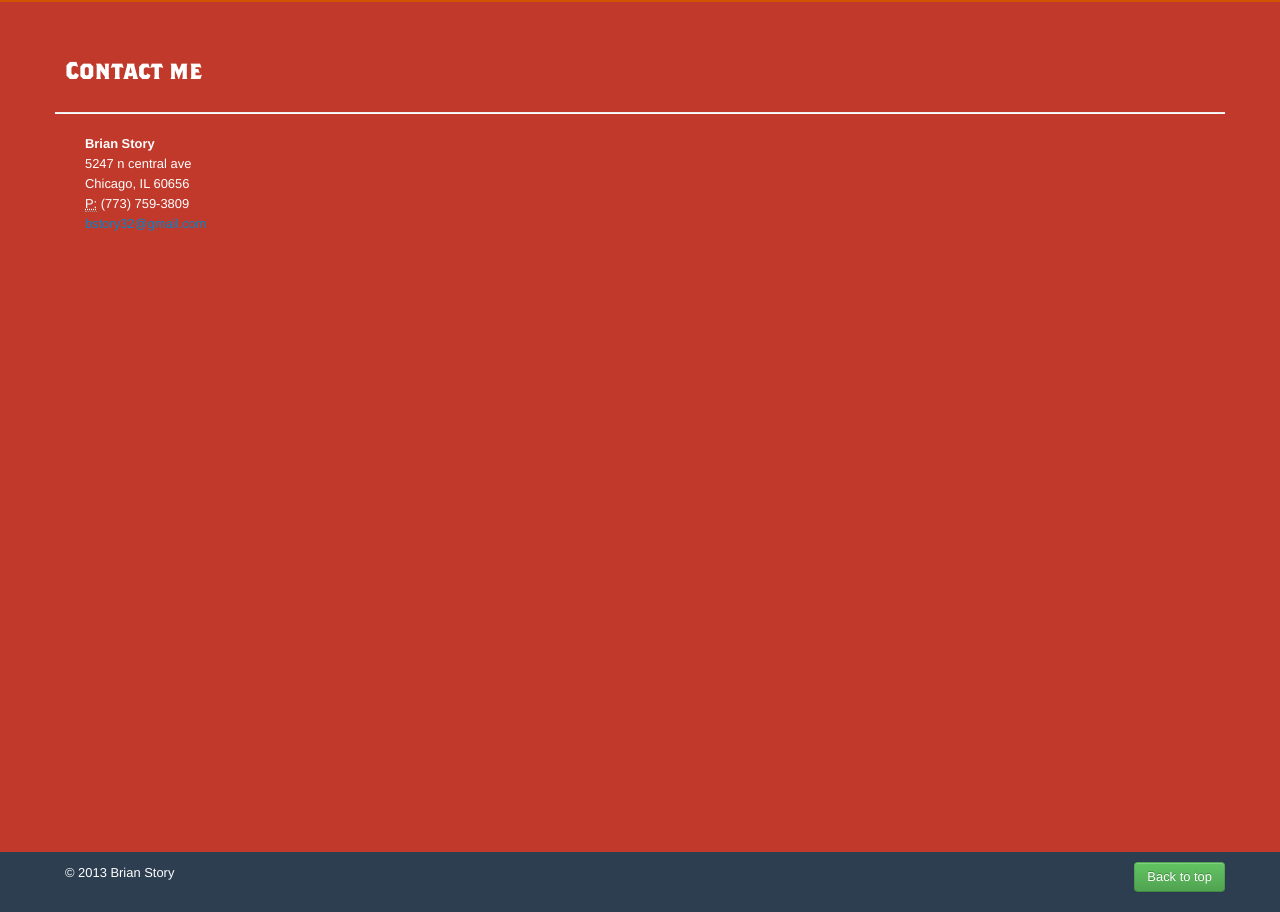
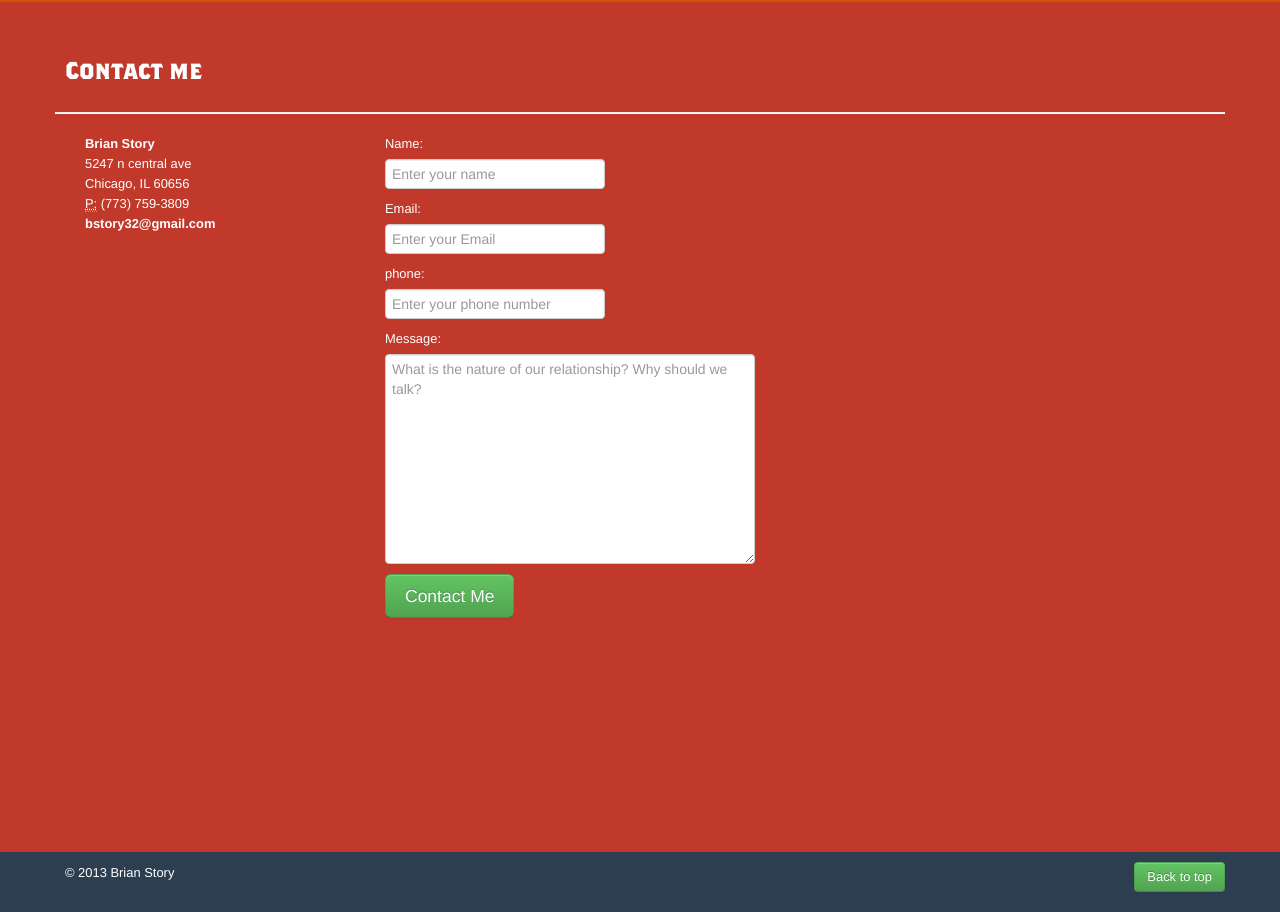
Before and after one commit to bstory32/ProjectSpartacus, a plain HTML site: page brianstory.me/index.html in a window 1280 px wide. Shown: the part 2880-3792 px from the top of the page. Drawn offline with nearby package versions, Linux system fonts and the light colour scheme.

Commit message:
Adds contact form

```diff
--- a/brianstory.me/css/style.css
+++ b/brianstory.me/css/style.css
@@ -112,6 +112,9 @@ p + h2{
 	height: 800px;
 	background-color: #c0392b;
 }
+.contactTextarea{
+	width: 200px;
+}
 .sectionFooter{
 	padding: 10px 0;
 	height: 40px;
--- a/brianstory.me/index.html
+++ b/brianstory.me/index.html
@@ -239,9 +239,21 @@
 								5247 n central ave<br>
 								Chicago, IL 60656<br>
 								<abbr title="phone">P:</abbr> (773) 759-3809<br>
-								<a href="mailto:bstory32@gmail.com">bstory32@gmail.com</a>
+								<strong>bstory32@gmail.com</strong>
 							</address>
-
+						</div>
+						<div class="span6">
+							<form class="form form-verticle" action="#sectionContact">
+								<label>Name: </label>
+								<input type="text" placeholder="Enter your name">
+								<label>Email: </label>
+								<input type="email" placeholder="Enter your Email">
+								<label>phone: </label>
+								<input type="tel" placeholder="Enter your phone number">
+								<label>Message: </label>
+								<textarea class="span4" type="text" rows="10" placeholder="What is the nature of our relationship? Why should we talk?"></textarea><br>
+								<button class="btn btn-success btn-large">Contact Me</button>
+							</form>
 						</div>
 					</div>
 				</div>
```
